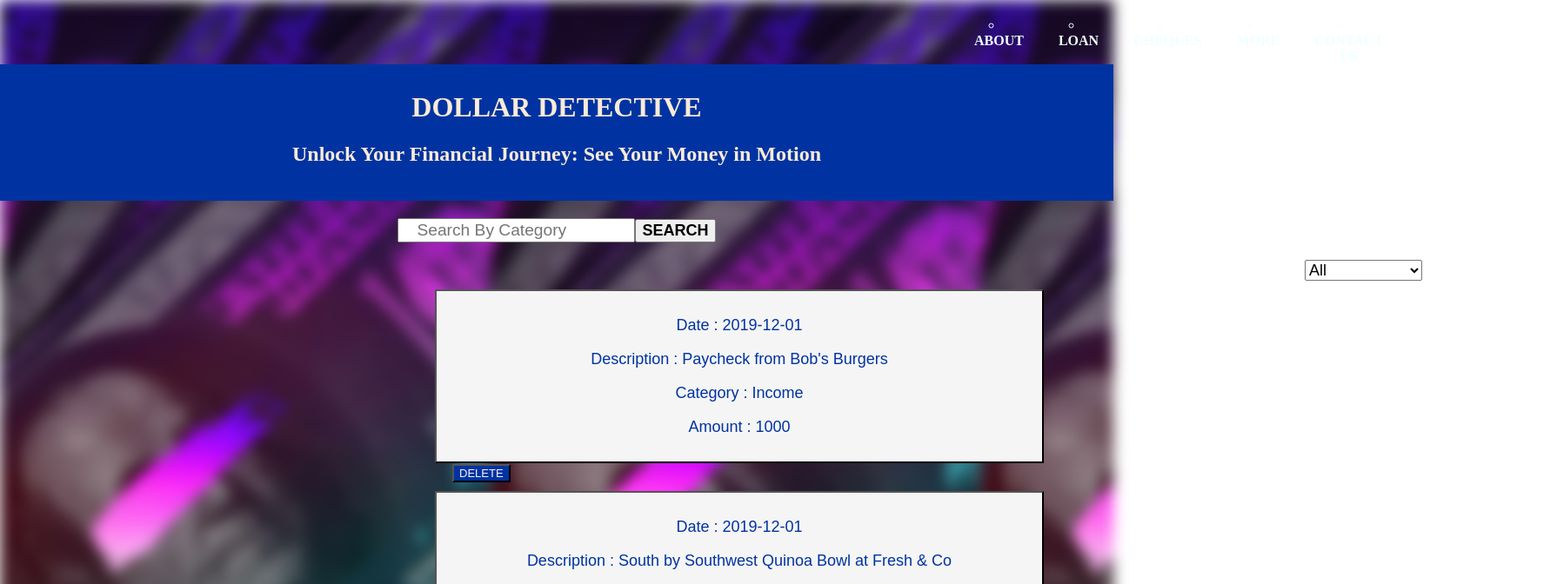
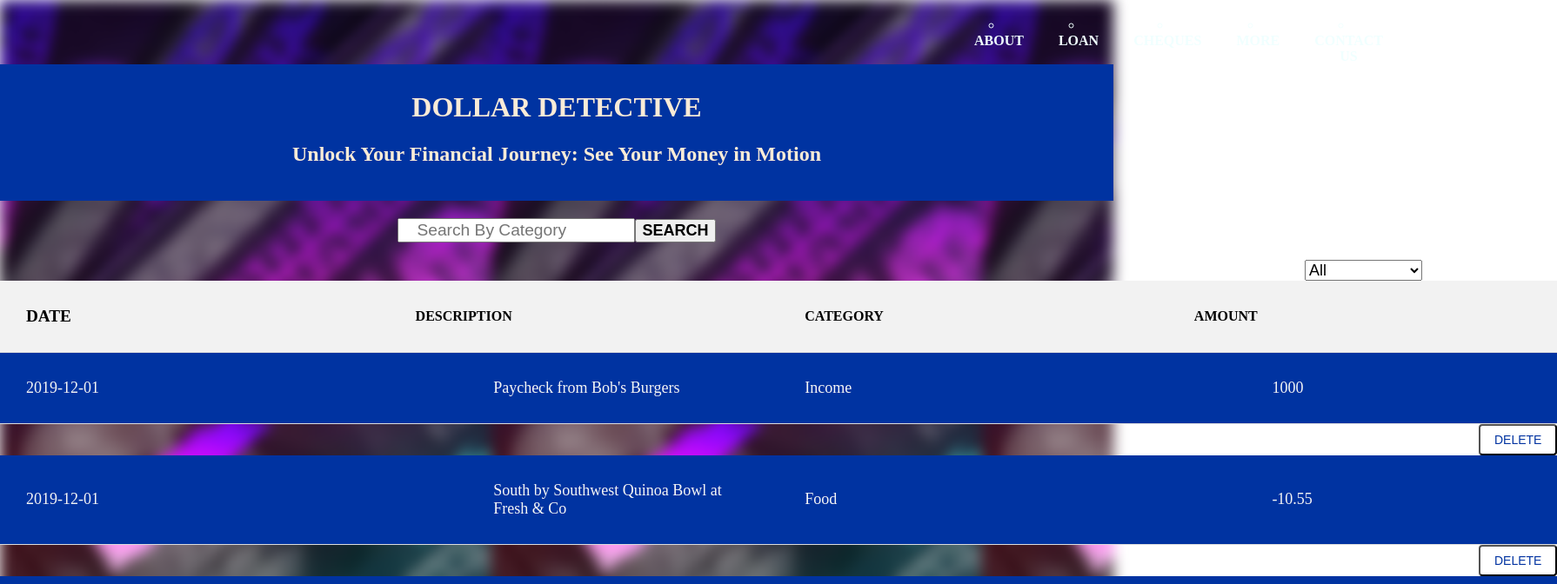
Before and after one commit to karanja03/phase-2-week-1-code-challenge, a React (Create React App) app in the folder dollar-detective/: page / in a window 1280 px wide. Shown: the top 672 px of the page at 87% size, 1790 px wide, since content can reach past the window. Built offline with nearby package versions, Linux system fonts and the light colour scheme; data requests are answered from the project's data file.

Commit message:
Added Readme file and update table components

```diff
--- a/dollar-detective/db.json
+++ b/dollar-detective/db.json
@@ -118,6 +118,13 @@
       "category": "Housing",
       "amount": "6780",
       "id": 17
+    },
+    {
+      "date": "22-08-23",
+      "description": "Buying a car",
+      "category": "Income",
+      "amount": "45467",
+      "id": 18
     }
   ]
 }
--- a/dollar-detective/src/components/App.css
+++ b/dollar-detective/src/components/App.css
@@ -11,6 +11,6 @@ body {
   width: 100%;
   height: 100%;
   background-image: url(/public/background.jpg);
-  filter: blur(8px); /* Adjust the blur amount as needed */
-  z-index: -1; /* Place the overlay behind other elements */
+  filter: blur(8px);
+  z-index: -1;
 }
--- a/dollar-detective/src/components/SortForm.js
+++ b/dollar-detective/src/components/SortForm.js
@@ -3,10 +3,7 @@ import React from "react";
 
 
 function SortForm({categories,selectedCategory, onChange}){
-    // const handleSelectChange = (e) => {
-    //     const selectedCategory = e.target.value;
-    //     onChange(selectedCategory);
-// };
+
     return(
         <select value={selectedCategory} onChange={onChange} className="selectSort">
             {categories.map((category)=>(
--- a/dollar-detective/src/components/Transaction.js
+++ b/dollar-detective/src/components/Transaction.js
@@ -5,15 +5,19 @@ function Transaction({ id,date, description, category, amount,handledeletebutton
 
 
     return(
+        <div >
+          <table>
+            <tbody>
+          <tr key={id}>
+            <td>{date}</td>
+            <td>{description}</td>
+            <td>{category}</td>
+            <td>{amount}</td>
+          </tr>
+          </tbody>
+          </table>
 
-        <div className="transactions">
-            <button className="transactionButtondisplay">
-            <p className="paragraphtrans"> Date : {date}</p>
-            <p className="paragraphtrans">Description : {description}</p>
-            <p className="paragraphtrans">Category : {category}</p>
-            <p className="paragraphtrans">Amount : {amount}</p>
 
-            </button>
             <button className="deletebtn" onClick={()=>handledeletebutton(id)}>DELETE</button>
 
 
--- a/dollar-detective/src/components/TransactionList.js
+++ b/dollar-detective/src/components/TransactionList.js
@@ -25,7 +25,6 @@ function TransactionList({selectedCategory}){
         .then((data)=>setTransactions(data))
     }, []);
 
-    //  const filteredTransactions=selectedCategory==="All"?transactions:transactions.filter((transaction)=> transaction.category===selectedCategory)
 
     const handleAddTransaction = (newTransaction) => {
         // Add the new transaction to the transactions array
@@ -42,19 +41,16 @@ function TransactionList({selectedCategory}){
     return(
         <div className="allTransactions">
 
-             {/* {transactions.map((transaction)=>(
-                <Transaction
-                key={transaction.id}
-                id={transaction.id}
-
-                date={transaction.date}
-                description={transaction.description}
-                category={transaction.category}
-                amount={transaction.amount}
-                handledeletebutton={handleClick}
-                />
-
-             ))} */}
+              <table>
+        <thead>
+          <tr className="headingtr">
+            <th className="tableheaddate">DATE</th>
+            <th className="tableheaddes">DESCRIPTION</th>
+            <th className="tableheadcat">CATEGORY</th>
+            <th className="tableheadam">AMOUNT</th>
+          </tr>
+        </thead>
+        <tbody>
              {selectedCategory === "All"
         ? transactions.map((transaction) => (
             <Transaction
@@ -78,6 +74,8 @@ function TransactionList({selectedCategory}){
               handledeletebutton={handleClick}
             />
           ))}
+          </tbody>
+          </table>
              <NewTransaction onAddTransaction={handleAddTransaction}  />
 
 
--- a/dollar-detective/src/index.css
+++ b/dollar-detective/src/index.css
@@ -49,13 +49,8 @@ input{
   font-weight: 1000;
   font-size: large;
  }
-.transactionButtondisplay{
-  height: 200px;
-  width: 700px;
-  margin-left: 500px;
-  background-color:whitesmoke;
-  margin-top: 10px;
-}
+
+
 .paragraphtrans{
   color:#0033a1 ;
  font-size: large;
@@ -63,9 +58,16 @@ input{
 }
 .deletebtn{
 font-size: small;
-margin-left: 520px;
-background-color: #0033a1;
-color: whitesmoke;
+margin-left: 1700px;
+background-color: white;
+color: #0033a1;
+padding: 8px 16px;
+  text-align: center;
+  text-decoration: none;
+  display: inline-block;
+  font-size: 14px;
+  cursor: pointer;
+  border-radius: 4px;
 
 
 }
@@ -96,3 +98,58 @@ label{
   padding-left: 50px;
   color: whitesmoke;
 }
+.tableheaddate{
+  font-size:larger;
+
+}
+table {
+  width: 100%;
+  border-collapse: collapse;
+}
+
+
+th,
+td {
+  padding: 30px;
+  text-align: left;
+  border-bottom: 1px solid #ddd;
+}
+
+th {
+  background-color: #f2f2f2;
+  /* padding: 20px; */
+  font-weight: bold;
+  width: 25%;
+
+}
+
+tr:hover {
+  background-color: #f5f5f5;
+}
+td{
+  color: whitesmoke;
+  background-color: #0033a1;
+  font-size: large;
+
+}
+td:nth-child(1) {
+  width: 30%;
+}
+
+
+td:nth-child(2) {
+  width: 20%;
+}
+
+td:nth-child(3) {
+  width: 30%;
+}
+
+td:nth-child(4) {
+  width: 20%;
+}
+thead {
+  display: table;
+  width: 100%;
+
+}
```
Also changed, not shown: 1 other file (tests, documents, lock files or other folders).
